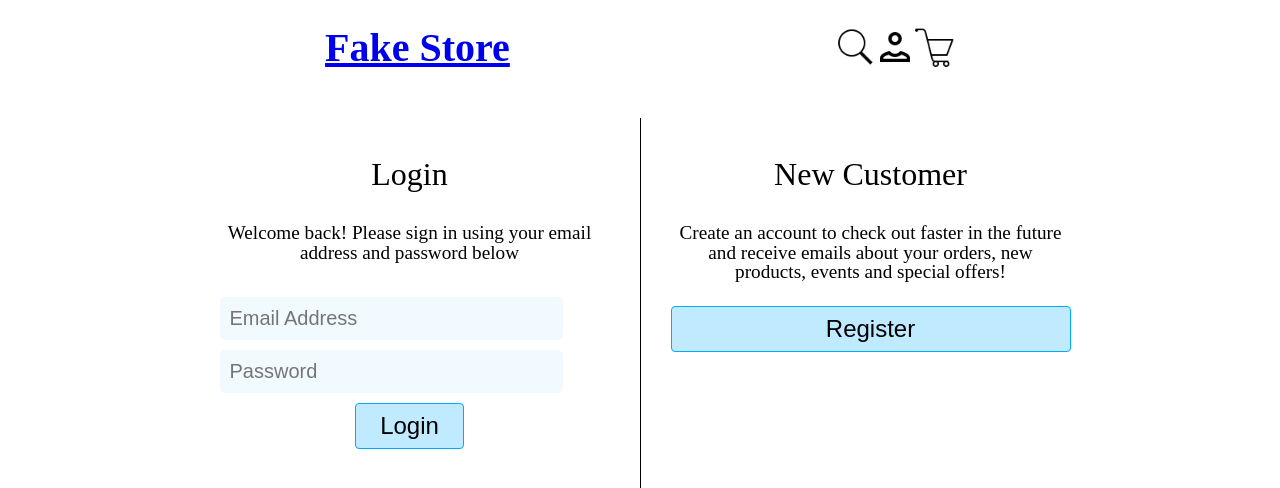
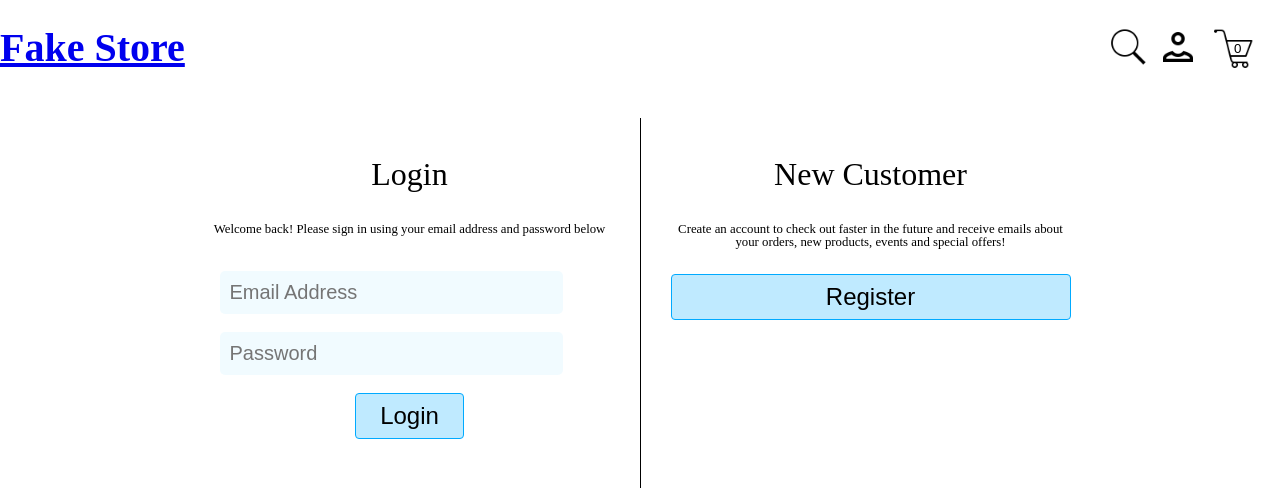
Before and after one commit to TylerAycock/marketplace, a React (Vite) app: page /login in a window 1280 px wide. Shown: the top 488 px of the page. Built offline with nearby package versions, Linux system fonts and the light colour scheme; no server answers; the HTML template or start-up script is replaced by a standard one.

Commit message:
added login error msg and dynamic cart ft

```diff
--- a/src/App.css
+++ b/src/App.css
@@ -1,4 +1,5 @@
 .web-page{
     width: 100vw;
     height: 100vh;
+    background-color: #FFFFF7;
 }
--- a/src/App.jsx
+++ b/src/App.jsx
@@ -14,6 +14,8 @@ function App() {
   const [products, setProducts] = useState([]);
   const [modal, setModal] = useState(false);
   const [cart, setCart] = useState([]);
+  const [refresh, setRefresh] = useState(false)
+
 
   //initial API request
   useEffect(() => {
@@ -41,15 +43,15 @@ function App() {
         setCart([...res.data]);
       })
       .catch((err) => console.log(err));}
-  }, [modal]);
+  }, [modal, refresh]);
 
   return (
     <div className="wep-page">
-      <Header modal={modal} setModal={setModal} />
+      <Header modal={modal} cart={cart} setModal={setModal}/>
       {modal && <Cart modal={modal} setModal={setModal} cart={cart} />}
       <Routes>
         <Route index element={<Home products={products} />} />
-        <Route path={"/details/:id"} element={<ProductDetails />} />
+        <Route path={"/details/:id"} element={<ProductDetails refresh={refresh} setRefresh={setRefresh}/>} />
         <Route path={"/search"} element={<Search products={products} />} />
         <Route path={"/login"} element={<Login />} />
         <Route path={"/register"} element={<Register />} />
--- a/src/components/Header.css
+++ b/src/components/Header.css
@@ -10,11 +10,17 @@
     width: 100vw;
     height: 6rem;
     align-items: center;
-    justify-content: space-evenly;
+    justify-content: space-between;
     position: fixed;
     top: 0px;
     margin: 0 auto;
     z-index: 1;
+}
+
+.nav{
+    display: flex;
+    gap: 10px;
+    padding-right: 20px;
 }
 
 .cart-logo,
@@ -24,6 +30,27 @@
     width: 2.5rem;
 }
 
+.cart{
+    border: none;
+    background-color: transparent;
+    display: flex;
+    flex-direction: column;
+    position: relative;
+    /* align-items: center; */
+    /* justify-content: center; */
+}
+
+.cart-count{
+    position: fixed;
+    z-index: 2;
+    padding-left: 1.25rem;
+    padding-top: .85rem;
+}
+
+.cart:hover{
+    cursor: pointer;
+}
+
 .is-sticky {
     box-shadow: 0 2px 24px 0 rgb(0 0 0 / 15%);
     background-color:hsl(var(--primary-hsl), .7);
--- a/src/components/Header.jsx
+++ b/src/components/Header.jsx
@@ -1,11 +1,11 @@
 import { NavLink } from "react-router-dom";
-import cart from "../assets/cart.png";
+import theCart from "../assets/cart.png";
 import search from "../assets/search.png";
 import person from "../assets/person.png";
 import "./Header.css";
 import { useState, useEffect } from "react";
 
-const Header = ({ modal, setModal, currentForm }) => {
+const Header = ({ modal, setModal, cart}) => {
   const [sticky, setSticky] = useState("");
 
   useEffect(() => {
@@ -33,19 +33,22 @@ const Header = ({ modal, setModal, currentForm }) => {
       <NavLink to={"/"}>
         <h1 className="title">Fake Store</h1>
       </NavLink>
-      <nav>
+      <nav className="nav">
         <NavLink to={"/search"}>
           <img src={search} alt="serach icon" className="search-icon" />
         </NavLink>
         <NavLink to={"/login"}>
           <img src={person} alt="person icon" className="person-icon" />
         </NavLink>
-        <img
-          src={cart}
-          alt="shopping cart"
-          className="cart-logo"
-          onClick={ClickHandler}
-        />
+        <button className="cart" onClick={ClickHandler}>
+          <img
+            src={theCart}
+            alt="shopping cart"
+            className="cart-logo"
+          />
+          <div className="cart-count">{cart.length}</div>
+
+        </button>
       </nav>
     </div>
   );
--- a/src/components/ProductDetails.jsx
+++ b/src/components/ProductDetails.jsx
@@ -4,7 +4,7 @@ import { useState, useEffect } from "react";
 
 import DetailsCard from "./cards/DetailsCard";
 
-const ProductDetails = () => {
+const ProductDetails = ({setRefresh, refresh}) => {
   let { id } = useParams();
 
   const [item, setItem] = useState({});
@@ -27,7 +27,7 @@ const ProductDetails = () => {
 
   return (
     <>
-      <DetailsCard item={item} rating={rating} />
+      <DetailsCard item={item} rating={rating} setRefresh={setRefresh} refresh={refresh}/>
     </>
   );
 };
--- a/src/components/cards/CartCard.jsx
+++ b/src/components/cards/CartCard.jsx
@@ -5,7 +5,6 @@ const CartCard = ({ item, modal, setModal}) => {
   let { id, img, price, prodId, title} = item;
 
   const clickHandler = () => {
-    console.log(item)
     axios
       .delete(`http://localhost:5050/cart/${id}`)
       .then((res) => {
--- a/src/components/cards/DetailsCard.jsx
+++ b/src/components/cards/DetailsCard.jsx
@@ -3,13 +3,13 @@ import { Link } from "react-router-dom";
 import "./DetailsCard.css";
 import axios from "axios";
 
-const DetailsCard = ({ item, rating }) => {
+const DetailsCard = ({ item, rating ,refresh, setRefresh }) => {
 
 
-  const clickHandler = () => {
+  const addHandler = () => {
+    setRefresh(!refresh)
     const token = localStorage.getItem('userToken')
     const parsedToken = JSON.parse(atob(token.split('.')[1]))
-
     let body = {
       email: parsedToken.email,
       id: item.id,
@@ -50,7 +50,7 @@ const DetailsCard = ({ item, rating }) => {
         <button
           className="add-btn"
           onClick={() => {
-            clickHandler();
+            addHandler();
           }}
         >
           ADD TO CART
--- a/src/components/login/Auth.css
+++ b/src/components/login/Auth.css
@@ -69,7 +69,7 @@
 }
 
 .auth-message{
-    font-size: 1.2rem;
+    font-size: .8rem;
     font-weight: lighter;
 }
 
@@ -98,6 +98,7 @@
 .input-group input {
     font-size: 1.25rem;
     padding: .5em;
+    margin-bottom: .5rem;
     background-color: hsl(var(--primary-light-hsl), .3);
     border: none;
     outline: none;
@@ -112,20 +113,29 @@
 }
 
 
-.input-group.success input{
+/* .input-group.success input{
     box-shadow: 0 0 2px 1px hsl(var(--success-hsl));
 }
+ */
 
+.ind-input.error input,
 .input-group.error input{
     box-shadow: 0 0 2px 1px hsl(var(--error-hsl));
 }
 
+.pass-msg{
+    font-size: .75rem;
+    color: gray;
+    padding-left: .5rem;
+}
+
+.ind-input .msg,
 .input-group .msg{
     display: none;
     font-size: .75rem;
 }
 
-.input-group.success .msg,
+.ind-input.error .msg,
 .input-group.error .msg {
     display: block;
 }
--- a/src/components/login/Login.jsx
+++ b/src/components/login/Login.jsx
@@ -8,6 +8,8 @@ const Login = () => {
   const [email, setEmail] = useState("");
   const [password, setPassword] = useState("");
   const navigate = useNavigate();
+  const [validEmail, setValidEmail] = useState(true)
+  const[validPass, setValidPass] = useState(true)
 
   const submitHandler = (e) => {
     e.preventDefault();
@@ -19,9 +21,18 @@ const Login = () => {
     axios
       .post("http://localhost:5050/login", user)
       .then((res) => {
-        if (res.data === "this email is not in our records") {
-          alert(res.data);
-        } else {
+        if (res.data === "invalid email or password") {
+          setValidEmail(false)
+          setValidPass(false)
+        }
+        else if(res.data === "invalid password"){
+          setValidPass(false)
+        }
+        else if(res.data === 'invalid email and password'){
+          setValidEmail(false)
+
+        }
+        else {
           localStorage.setItem("userToken", res.data);
           console.log("user confirmed and token now in local storage!");
           navigate("/");
@@ -32,6 +43,8 @@ const Login = () => {
         console.log(err);
       });
   };
+
+  console.log(validEmail)
 
 
   return (
@@ -44,26 +57,28 @@ const Login = () => {
           below
         </p>
         <form onSubmit={submitHandler}>
-          <div className="input-group">
+          <div className={validEmail? "input-group" : "input-group error"}>
             <input
               placeholder="Email Address"
               type="email"
               name="email"
               id="email"
               onChange={(e) => {
-                setEmail(e.target.value);
+                setEmail(e.target.value)
+                setValidEmail(true)
               }}
             />
-            <span className="msg">Valid Email</span>
+            <span className="msg">Invalid Email</span>
           </div>
-          <div className="input-group">
+          <div className={validPass? "input-group " : "input-group error" }>
             <input
               placeholder="Password"
               type="password"
               name="password"
               id="password"
               onChange={(e) => {
-                setPassword(e.target.value);
+                setPassword(e.target.value)
+                setValidPass(true)
               }}
             />
             <span className="msg">Incorrect Password</span>
--- a/src/components/login/Logout.jsx
+++ b/src/components/login/Logout.jsx
@@ -5,7 +5,7 @@ const Logout = () => {
   const navigate = useNavigate();
   const clickHandler = () => {
     localStorage.clear();
-    navigate("/");
+    navigate("/login");
   };
   return (
     <div className="auth-body">
--- a/src/components/login/Register.jsx
+++ b/src/components/login/Register.jsx
@@ -9,6 +9,8 @@ const Register = () => {
   const [fName, setFName] = useState("");
   const [lName, setLName] = useState("");
   const navigate = useNavigate();
+  const [validNewEmail, setValidNewEmail]= useState(true)
+  const [validNewPass, setValidNewPass] = useState(false)
 
   const handleSumbit = (e) => {
     e.preventDefault();
@@ -21,6 +23,9 @@ const Register = () => {
     axios
       .post("http://localhost:5050/register", body)
       .then((res) => {
+        if(res.data === 'email already on file'){
+          setValidNewEmail(false)
+        }
         localStorage.setItem("userToken", res.data);
         console.log("user REGISTERED and token now in local storage!");
         navigate("/");
@@ -45,13 +50,18 @@ const Register = () => {
             </div>
           </div>
         <div className="input-group">
-          <div className="ind-input">
+          <div className={validNewEmail? "ind-input" : "ind-input error"}>
             <label htmlFor="email">Email:</label>
-            <input type="email" name="email" id="email" onChange={e=>{setEmail(e.target.value)}}/>
+            <input type="email" name="email" id="email" onChange={e=>{
+              setEmail(e.target.value)
+              setValidNewEmail(true)
+              }}/>
+            <span className="msg">Email Already Registered</span>
             </div>
             <div className="ind-input">
             <label htmlFor="password">Password:</label>
             <input type="password" id="passowrd" name="password" onChange={e=>{setPassword(e.target.value)}} />
+            <span className="pass-msg">Make sure to use a strong password. Eight characters minimum!</span>
             </div>
         </div>
           <button type="submit" className="auth-btn register-btn" >Create Account</button>
--- a/src/components/search/Search.jsx
+++ b/src/components/search/Search.jsx
@@ -57,10 +57,6 @@ const Search = ({ products }) => {
         >
           <option value="">Select a category</option>
           <Dropdown products={products}/>
-          {/* <option value="men's clothing">Men's Clothing</option>
-          <option value="women's clothing">Women's Clothing</option>
-          <option value="jewelery">Jewelry</option>
-          <option value="electronics">Electronics</option> */}
         </select>
         {category.length > 0 ? (
           <input
```
Also changed, not shown: 1 other file (tests, documents, lock files or other folders).
